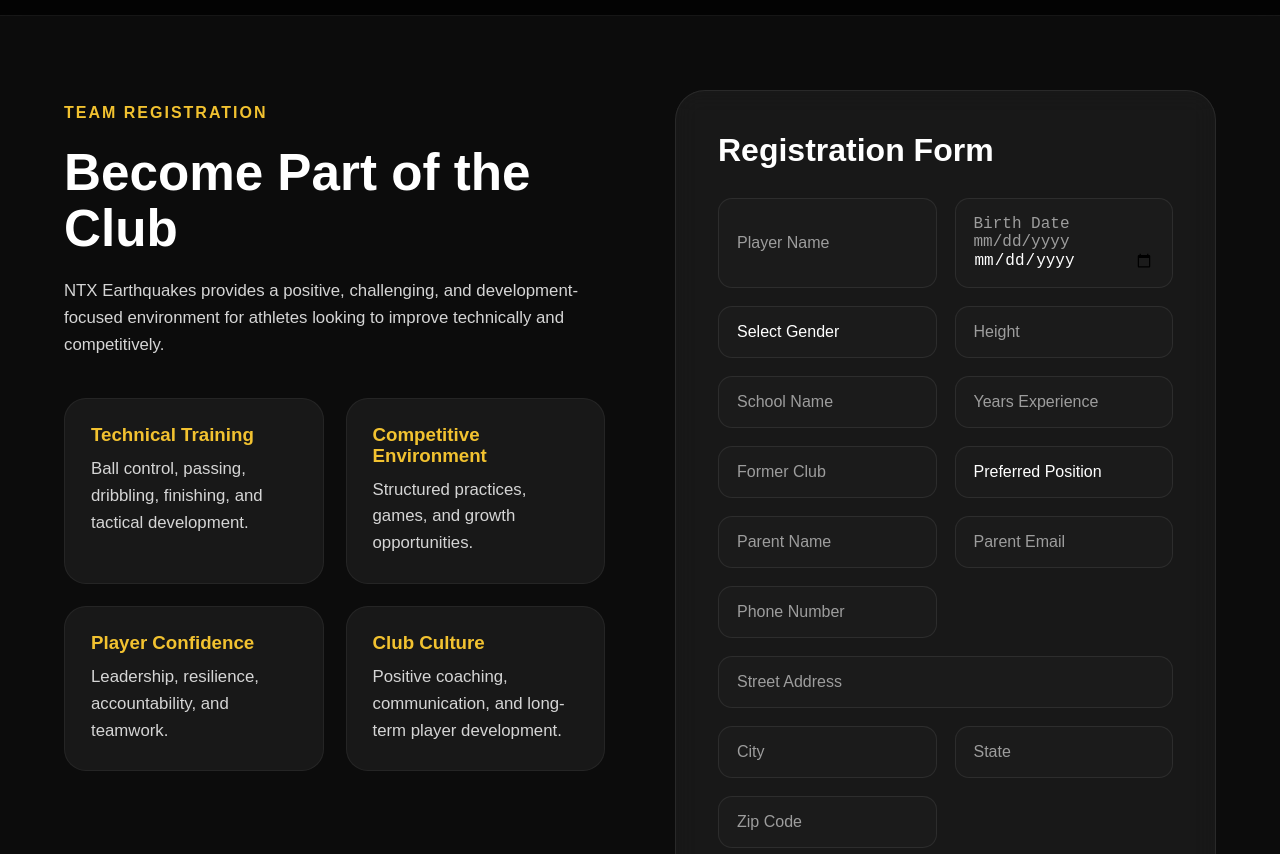
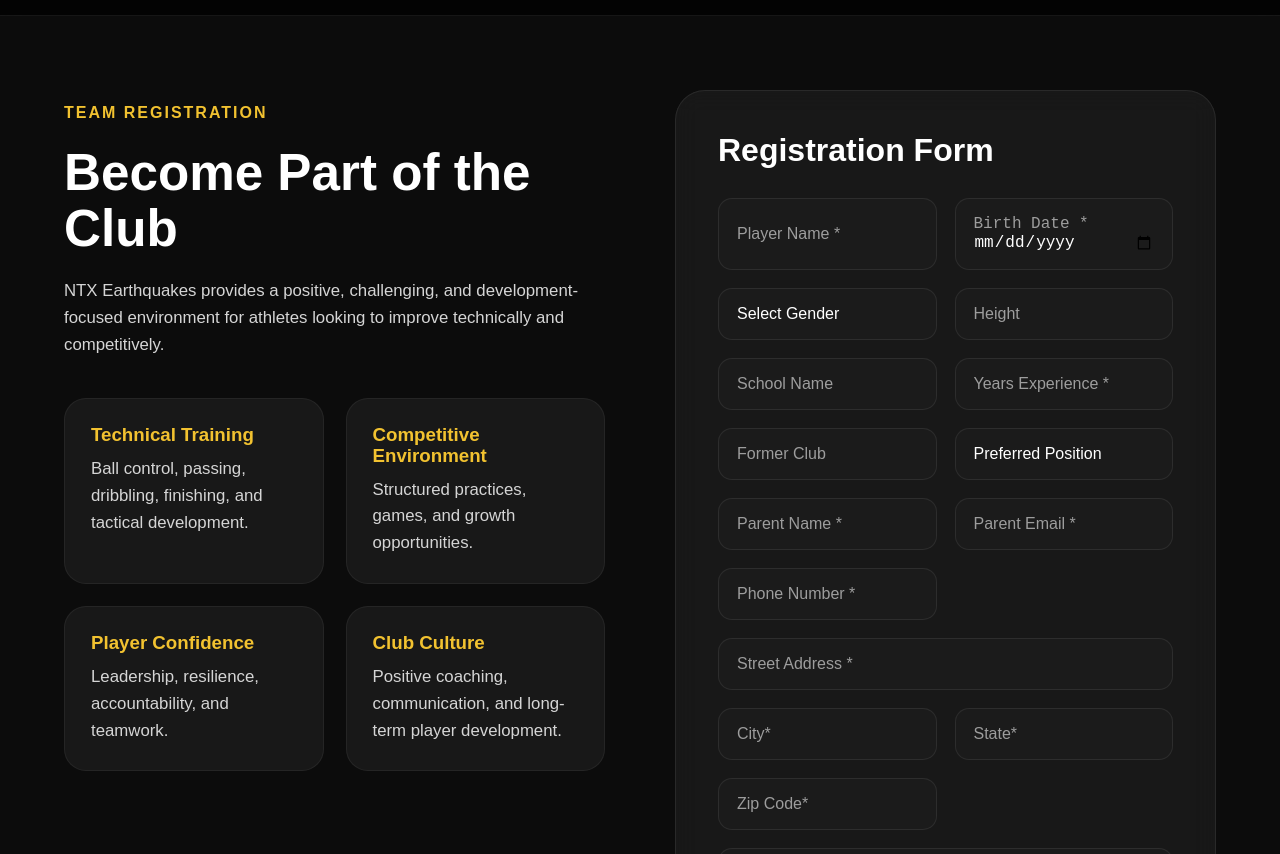
Before and after one commit to kernbrent/Earthquakes, a plain HTML site: page join.html in a window 1280 px wide. Shown: the part 98-952 px from the top of the page. Drawn offline with Linux system fonts and the light colour scheme.

Commit message:
required fields

```diff
--- a/join.html
+++ b/join.html
@@ -115,9 +115,9 @@
 
                         <div class="modern-form-grid">
 
-                            <input type="text" name="playerName" placeholder="Player Name" required>
+                            <input type="text" name="playerName" placeholder="Player Name *" required>
 
-                            <input type="date" name="birthdate" placeholder="Birth Date mm/dd/yyyy" required>
+                            <input type="date" name="birthdate" placeholder="Birth Date *" required>
 
                             <select name="gender">
                                 <option value="">Select Gender</option>
@@ -129,7 +129,7 @@
 
                             <input type="text" name="schoolName" placeholder="School Name">
 
-                            <input type="text" name="yearsExperience" placeholder="Years Experience">
+                            <input type="text" name="yearsExperience" placeholder="Years Experience *">
 
                             <input type="text" name="formerClub" placeholder="Former Club">
 
@@ -141,20 +141,20 @@
                                 <option>Forward</option>
                             </select>
 
-                            <input type="text" name="parentName" placeholder="Parent Name" required>
+                            <input type="text" name="parentName" placeholder="Parent Name *" required>
 
-                            <input type="email" name="parentEmail" placeholder="Parent Email" required>
+                            <input type="email" name="parentEmail" placeholder="Parent Email *" required>
 
-                            <input type="tel" name="phone" placeholder="Phone Number" required>
+                            <input type="tel" name="phone" placeholder="Phone Number *" required>
 
-                            <input type="text" name="streetAddress" placeholder="Street Address"
-                                class="full-width-input">
+                            <input type="text" name="streetAddress" placeholder="Street Address *"
+                                class="full-width-input" required>
 
-                            <input type="text" name="city" placeholder="City">
+                            <input type="text" name="city" placeholder="City*" required>
 
-                            <input type="text" name="state" placeholder="State">
+                            <input type="text" name="state" placeholder="State*" required>
 
-                            <input type="text" name="zip" placeholder="Zip Code">
+                            <input type="text" name="zip" placeholder="Zip Code*" required>
 
                             <textarea name="additionalNotes" placeholder="Additional Notes" rows="6"
                                 class="full-width-input"></textarea>
```
